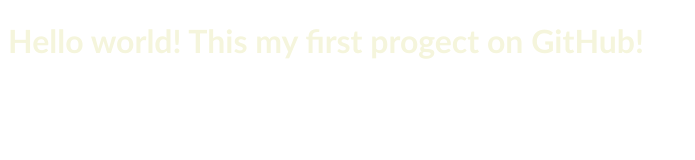
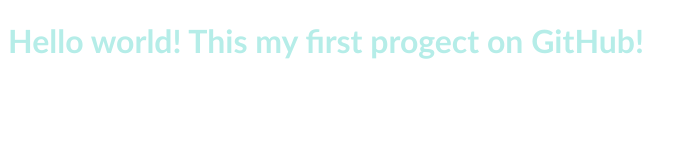
Before and after one commit to IxaneX10/Html, a plain HTML site: page index.html in a window 1280 px wide. Shown: the whole page, without its empty margins (0-695 px from the left). Drawn offline with Linux system fonts and the light colour scheme.

Commit message:
Изменил цвет в css

```diff
--- a/styles.css
+++ b/styles.css
@@ -3,7 +3,7 @@
 }
 
 .hi {
-    color: beige;
+    color: rgb(181, 237, 232);
     font-family: candara;
     font-weight: 20px;
 
```
